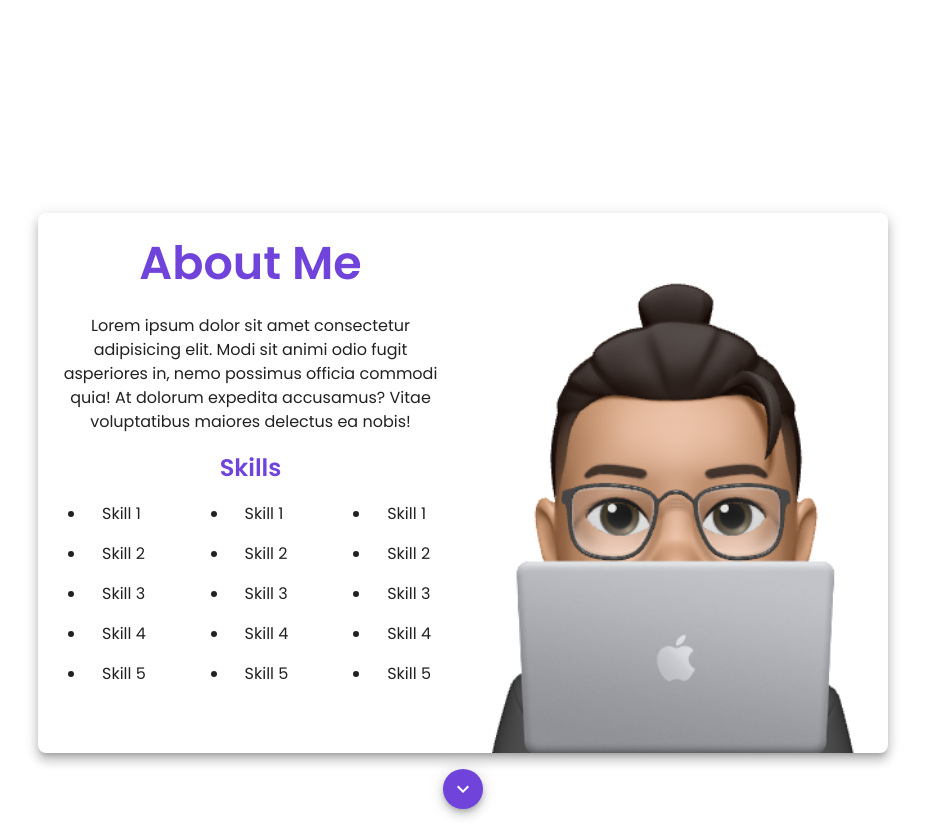
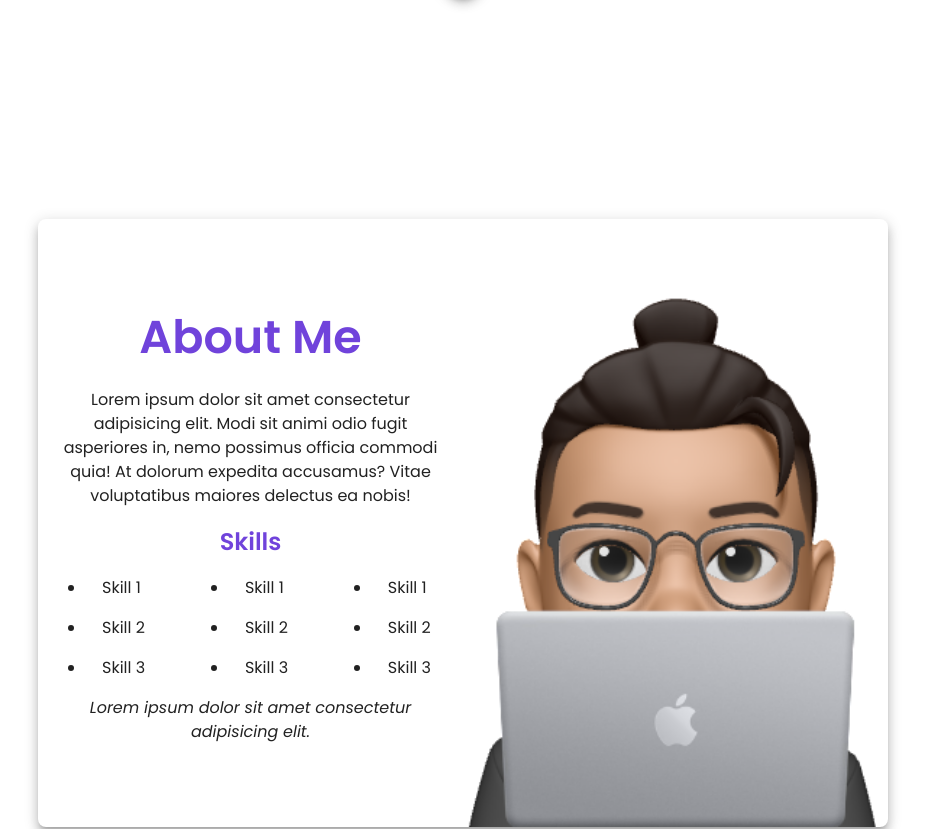
Before and after one commit to OmarAnwar19/Portfolio-Website, a Next.js app in the folder portfolio-src/: page / in a window 1280 px wide. Shown: the part 701-1530 px from the top of the page, without its empty margins (177-1102 px from the left). Built offline with nearby package versions, Linux system fonts and the light colour scheme.

Commit message:
align center

```diff
--- a/portfolio-src/src/components/portfolio/AboutMe.jsx
+++ b/portfolio-src/src/components/portfolio/AboutMe.jsx
@@ -19,9 +19,9 @@ import ScrollBottom from "../atoms/ScrollBottom";
 const AboutMe = () => {
   const theme = useTheme();
   const skills = [
-    ["Skill", "Skill", "Skill", "Skill", "Skill"],
-    ["Skill", "Skill", "Skill", "Skill", "Skill"],
-    ["Skill", "Skill", "Skill", "Skill", "Skill"],
+    ["Skill", "Skill", "Skill"],
+    ["Skill", "Skill", "Skill"],
+    ["Skill", "Skill", "Skill"],
   ];
 
   return (
@@ -31,12 +31,19 @@ const AboutMe = () => {
         sx={{
           display: "flex",
           borderRadius: 2,
-          height: "75%",
+          height: "100%",
           mt: 5,
           mx: "auto",
         }}
       >
-        <CardContent sx={{ maxWidth: { sm: "50%", xs: "100%" } }}>
+        <CardContent
+          sx={{
+            display: "flex",
+            flexDirection: "column",
+            justifyContent: "center",
+            maxWidth: { sm: "50%", xs: "100%" },
+          }}
+        >
           <Typography
             color={theme.palette.mode === "light" && "primary"}
             sx={{ fontWeight: "bold", pb: 2, fontSize: { sm: 46, xs: 32 } }}
@@ -76,6 +83,9 @@ const AboutMe = () => {
                 </List>
               ))}
             </Stack>
+            <Typography sx={{ fontStyle: "italic" }}>
+              Lorem ipsum dolor sit amet consectetur adipisicing elit.
+            </Typography>
           </Box>
         </CardContent>
         <CardMedia
--- a/portfolio-src/src/components/portfolio/Section.jsx
+++ b/portfolio-src/src/components/portfolio/Section.jsx
@@ -16,7 +16,6 @@ const Section = ({ children, secId }) => {
         maxHeight: "100%",
         height: "100vh",
         pt: "10vh",
-        py: 5,
       }}
     >
       {children}
```
